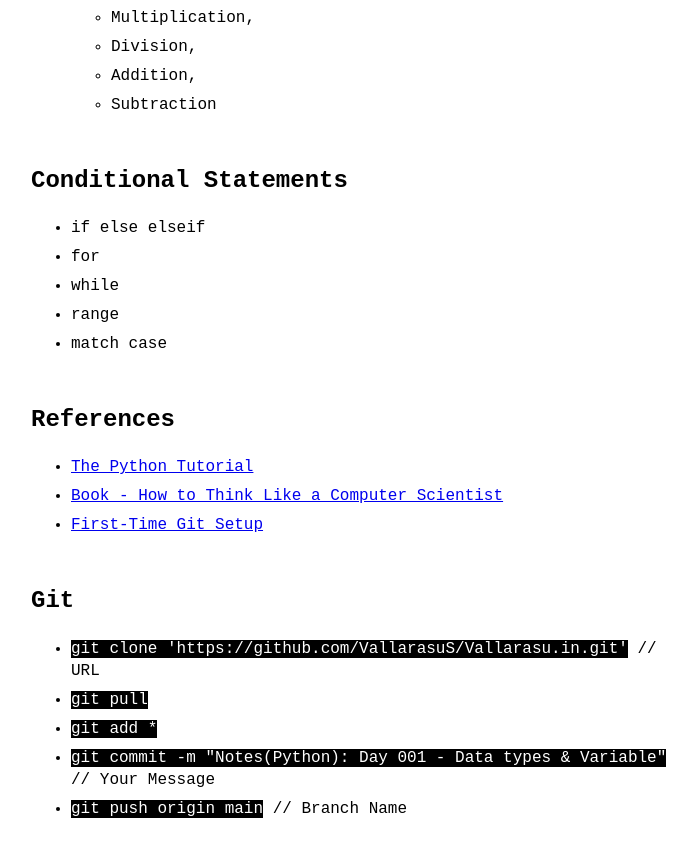
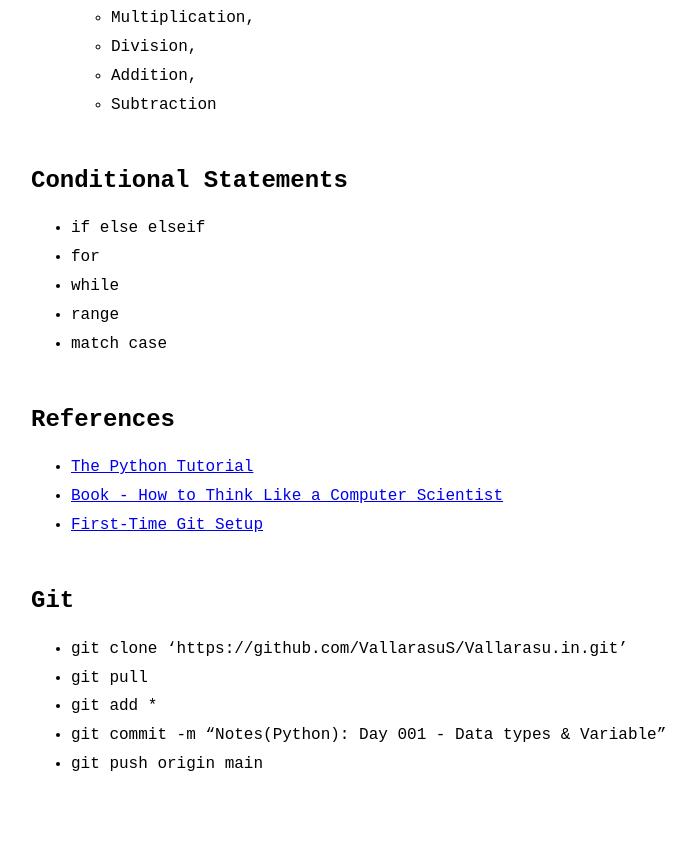
Before and after one commit to VallarasuS/Vallarasu.in, a Jekyll site: the page built from docs/_posts/2025-11-18-python-notes.md, in a window 1280 px wide and 900 px high, scrolled down 2694 px. Shown: the top 857 px of the window, without its empty margins (289-986 px from the left). Built offline with Jekyll 4.4.1, drawn with Linux system fonts in a browser that asks for light colours.

Commit message:
Update 2025-11-18-python-notes.md

```diff
--- a/docs/_posts/2025-11-18-python-notes.md
+++ b/docs/_posts/2025-11-18-python-notes.md
@@ -97,8 +97,8 @@ category: Python
 
 ## Git
 
-- `git clone 'https://github.com/VallarasuS/Vallarasu.in.git'` // URL
-- `git pull`
-- `git add *`
-- `git commit -m "Notes(Python): Day 001 - Data types & Variable"` // Your Message
-- `git push origin main` // Branch Name
+- git clone 'https://github.com/VallarasuS/Vallarasu.in.git'
+- git pull
+- git add *
+- git commit -m "Notes(Python): Day 001 - Data types & Variable"
+- git push origin main
```
